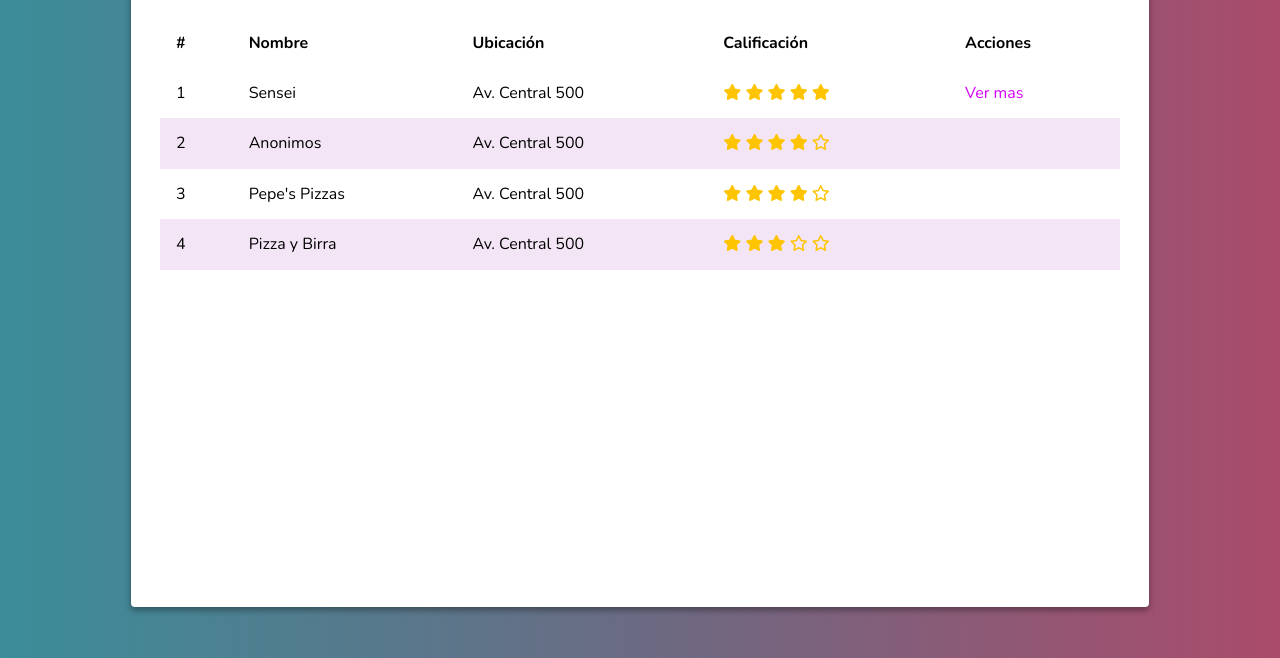
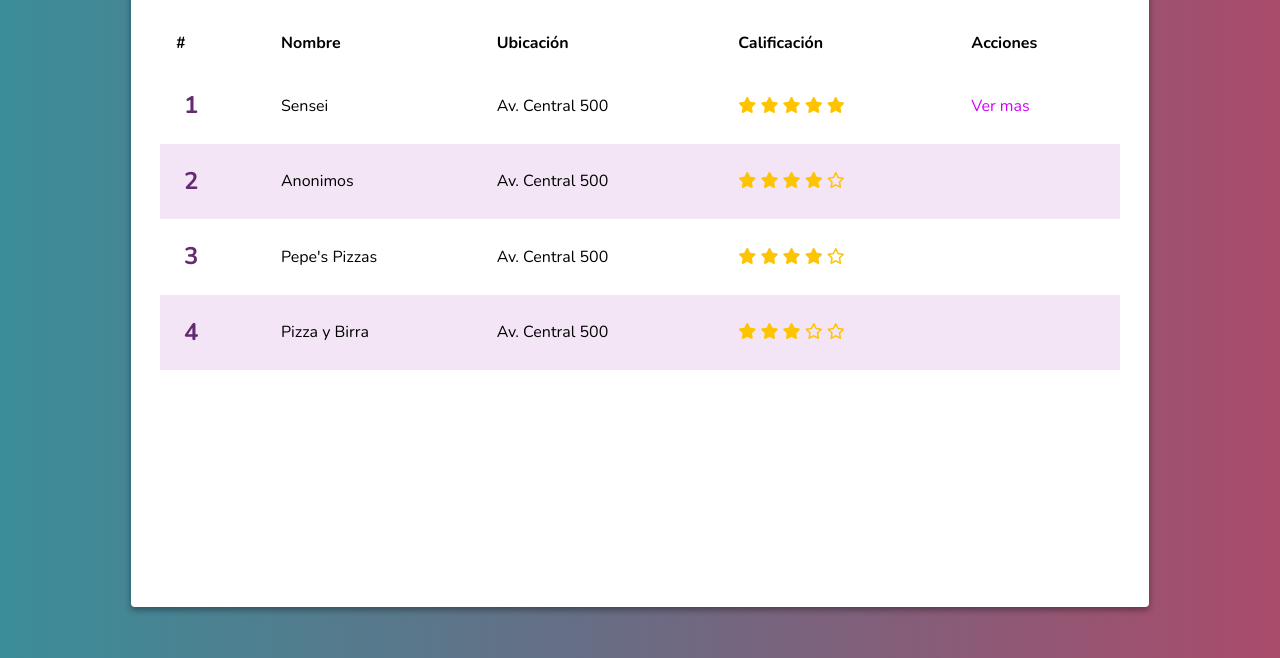
Before and after one commit to juanmatiaspinat/Boletines_codigofacilito, a website: page index.html in a window 1280 px wide. Shown: the part 142-800 px from the top of the page. Drawn offline with nearby package versions, Linux system fonts and the light colour scheme.

Commit message:
Mobile First
Aplicando Media Queries aplicables a Mobiel First (adaptando de pantallas mas pequeñas a mas grandes, a la inversa)

```diff
--- a/assets/css/main.css
+++ b/assets/css/main.css
@@ -20,7 +20,7 @@ a:hover {
     opacity: 0.6;
 }
 
-img{
+img {
     max-width: 100%;
 }
 
@@ -53,9 +53,27 @@ img{
     box-shadow: 0 3px 6px rgba(0, 0, 0, 0.16), 0 3px 6px rgba(0, 0, 0, 0.23);
     border-radius: 4px;
     position: relative;
-    padding: 1.8em;
     /*overflow define como se comporta el contenido que se sale de las dimensiones del elemento*/
     overflow: scroll;
+}
+
+.content {
+    padding: 1em;
+}
+
+td {
+    display: block;
+    width: 85%;
+}
+
+td:nth-of-type(1) {
+    font-size: 1.5em;
+    font-weight: bold;
+    color: #642B73;
+}
+
+th {
+    display: none;
 }
 
 .actions {
@@ -136,31 +154,33 @@ img{
 .position {
     background-color: #C6426E;
     color: white;
-    padding: 0.5em; /*Cambiamos de 10px a 0.5em para que el padding tenga una medida relativa*/
+    padding: 0.5em;
+    /*Cambiamos de 10px a 0.5em para que el padding tenga una medida relativa*/
     border-radius: 4px;
     margin-right: 0.5em;
 }
 
-@media (min-height:500){
-    .content{
+@media (min-height:550) {
+    .content {
         height: 500px;
     }
 }
 
-@media (max-width:600px) {
-    .content{
-        padding: 1em;
+@media (min-width:900px) {
+    th {
+        display: table-cell;
     }
-    td{
-        display: block;
-        width: 85%;
+
+    td {
+        width: auto;
+        display: table-cell;
     }
-    td:nth-of-type(1){
-        font-size: 1.5em;
-        font-weight: bold;
-        color: #642B73;
+
+    td:nth-last-of-type(1) {
+        font-size: 1em;
     }
-    th{
-        display: none;
+
+    .content {
+        padding: 1.8em;
     }
 }
```
